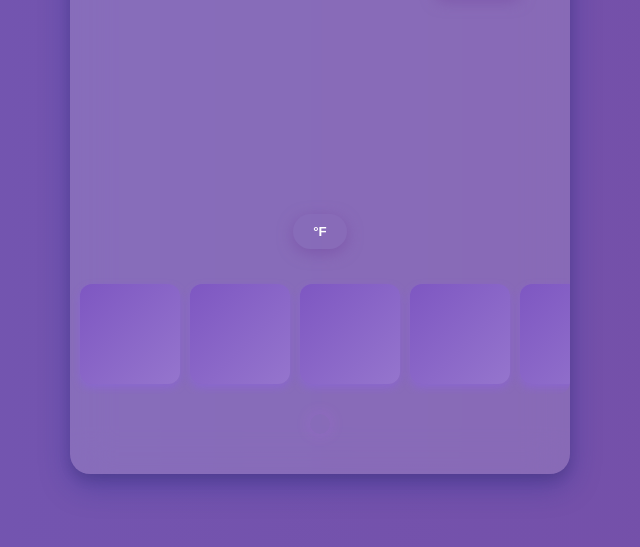
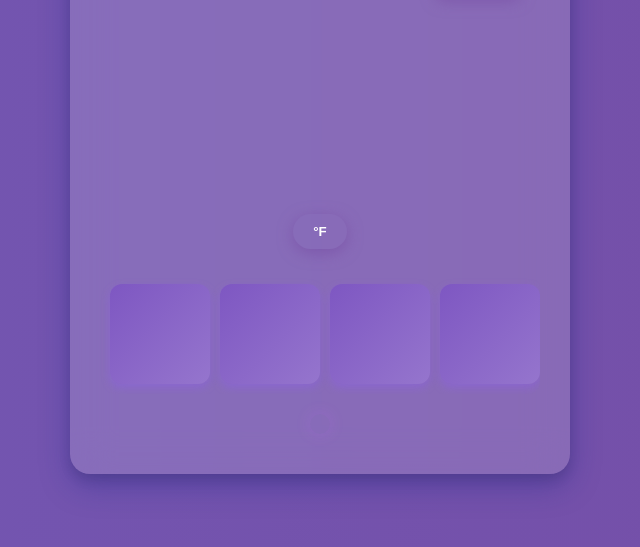
Before and after one commit to Zainabmahmoodha/ZAR-Weather, a plain HTML site: page index.html in a window 1280 px wide. Shown: the part 253-800 px from the top of the page, without its empty margins (320-960 px from the left). Drawn offline with Linux system fonts and the light colour scheme.

```diff
--- a/index.html
+++ b/index.html
@@ -389,7 +389,7 @@
   .humidity-rain {
     display: flex;
     gap: 10px;
-    max-width: 500px;        /* Small width to force overflow */
+    max-width: 100%;        /* Small width to force overflow */
     padding: 10px;
     overflow-x: auto;        /* Enable horizontal scroll */
     white-space: nowrap;     /* Keep children in one line */
```
